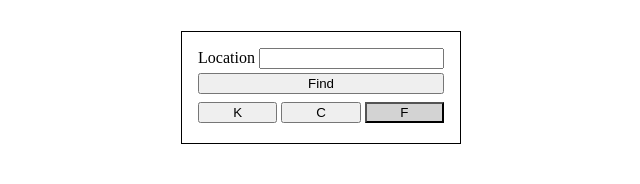
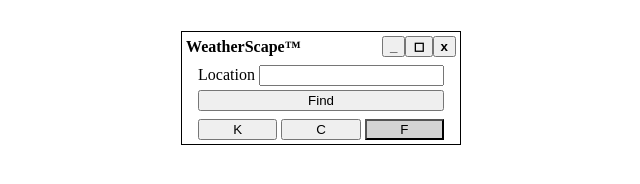
Before and after one commit to jacobsmithdev/weather-app-top, a website built with webpack: page src/index.html in a window 1280 px wide. Shown: the whole page, without its empty margins (319-959 px from the left). Built offline with nearby package versions, Linux system fonts and the light colour scheme.

Commit message:
feat: Add mockup for header to web page
To have the header 'hug' the edges of the weather-app, the overall
padding originally on the weather-app had to be moved to its child
elements.

```diff
--- a/src/index.html
+++ b/src/index.html
@@ -7,6 +7,12 @@
     </head>
     <body>
         <div class="weather-app">
+            <header class="weather-app__header">
+                <h1 class="weather-app__logo">WeatherScape™</h1>
+                <button class="weather-app__btn" id="weather-app__minimize">_</button>
+                <button class="weather-app__btn" id="weather-app__expand">◻</button>
+                <button class="weather-app__btn" id="weather-app__close">x</button>
+            </header>
             <form id="location-search-form">
                 <div>
                     <label for="location-search">Location</label>
--- a/src/styles.css
+++ b/src/styles.css
@@ -9,10 +9,26 @@
     align-self: center;
     gap: 4px;
     outline: 1px solid black;
-    padding: 16px;
+}
+
+.weather-app__header {
+    display: flex;
+    align-items: center;
+    padding: 4px;
+}
+
+.weather-app__logo {
+    font-size: 1rem;
+    font-weight: bold;
+    flex: 1;
+}
+
+.weather-app__btn {
+    font-weight: bold;
 }
 
 #location-search-form {
+    padding: 0px 16px;
     display: grid;
     gap: 4px
 }
@@ -20,6 +36,7 @@
 #temp-setting {
     display: flex;
     gap: 4px;
+    padding: 0px 16px;
 }
 
 .temp-setting__btn {
@@ -31,6 +48,8 @@
 }
 
 .weather-card {
+    margin: 16px;
+    margin-top: 0px;
     display: grid;
     gap: 4px;
     justify-items: center;
```
